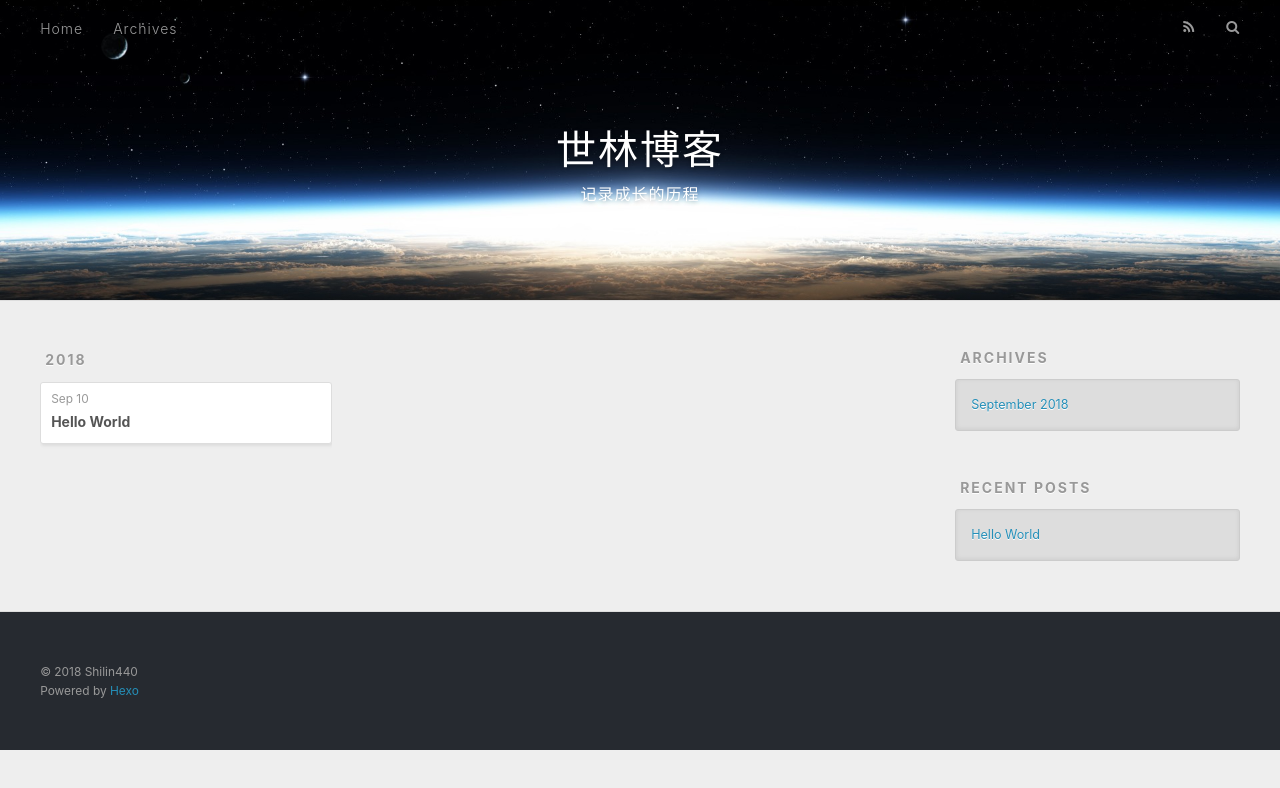
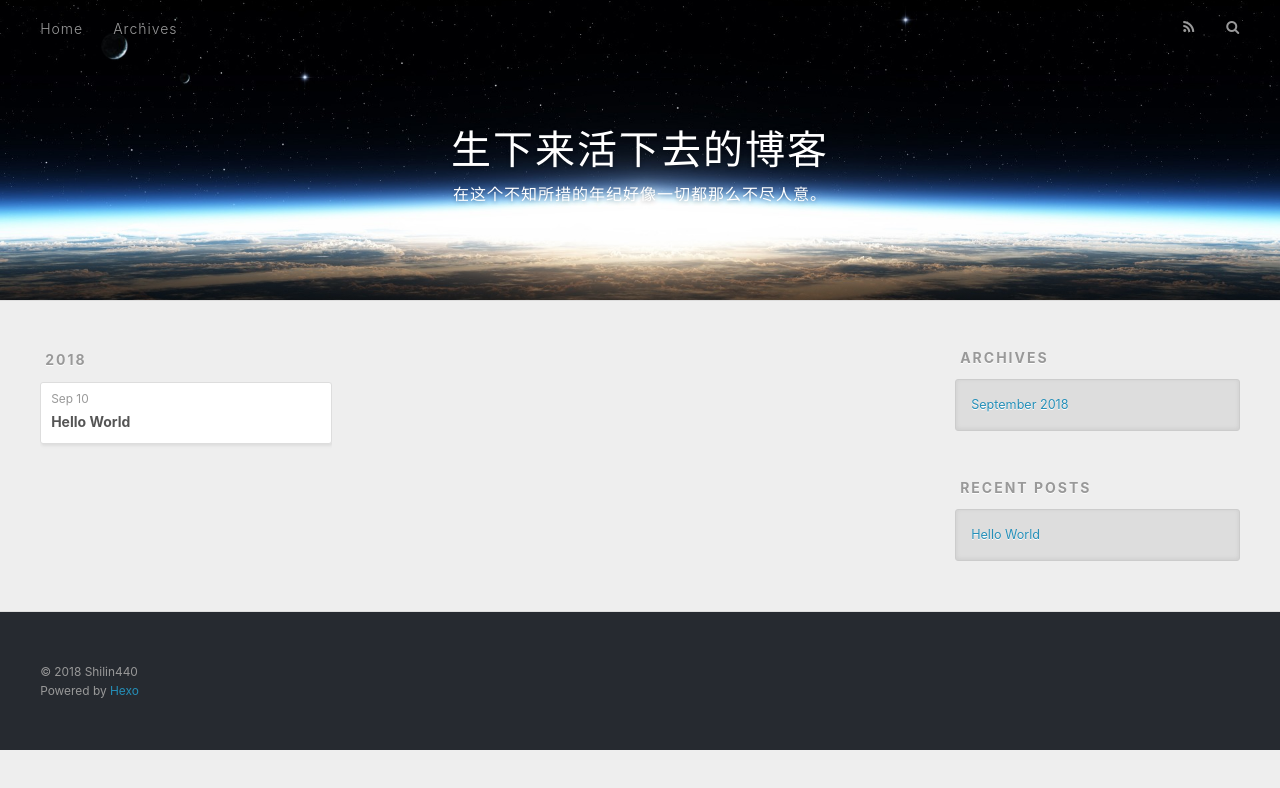
Before and after one commit to Shilin440/Shilin440.github.io, a plain HTML site: page archives/2018/09/index.html in a window 1280 px wide. Drawn offline with nearby package versions, Linux system fonts and the light colour scheme.

Commit message:
Site updated: 2018-09-10 19:27:56

```diff
--- a/archives/2018/09/index.html
+++ b/archives/2018/09/index.html
@@ -5,17 +5,17 @@
 
 
 
-  <title>Archives: 2018/9 | 世林博客</title>
+  <title>Archives: 2018/9 | 生下来活下去的博客</title>
   <meta name="viewport" content="width=device-width, initial-scale=1, maximum-scale=1">
   <meta property="og:type" content="website">
-<meta property="og:title" content="世林博客">
+<meta property="og:title" content="生下来活下去的博客">
 <meta property="og:url" content="http://yoursite.com/archives/2018/09/index.html">
-<meta property="og:site_name" content="世林博客">
+<meta property="og:site_name" content="生下来活下去的博客">
 <meta property="og:locale" content="default">
 <meta name="twitter:card" content="summary">
-<meta name="twitter:title" content="世林博客">
+<meta name="twitter:title" content="生下来活下去的博客">
 
-    <link rel="alternate" href="/atom.xml" title="世林博客" type="application/atom+xml">
+    <link rel="alternate" href="/atom.xml" title="生下来活下去的博客" type="application/atom+xml">
 
 
     <link rel="icon" href="/favicon.png">
@@ -34,11 +34,11 @@
   <div id="header-outer" class="outer">
     <div id="header-title" class="inner">
       <h1 id="logo-wrap">
-        <a href="/" id="logo">世林博客</a>
+        <a href="/" id="logo">生下来活下去的博客</a>
       </h1>
 
         <h2 id="subtitle-wrap">
-          <a href="/" id="subtitle">记录成长的历程</a>
+          <a href="/" id="subtitle">在这个不知所措的年纪好像一切都那么不尽人意。</a>
         </h2>
 
     </div>
```
Also changed, not shown: 2018/09/10/hello-world/index.html (+5 -5 lines), archives/2018/index.html (+7 -7 lines), archives/index.html (+7 -7 lines), index.html (+7 -7 lines).
